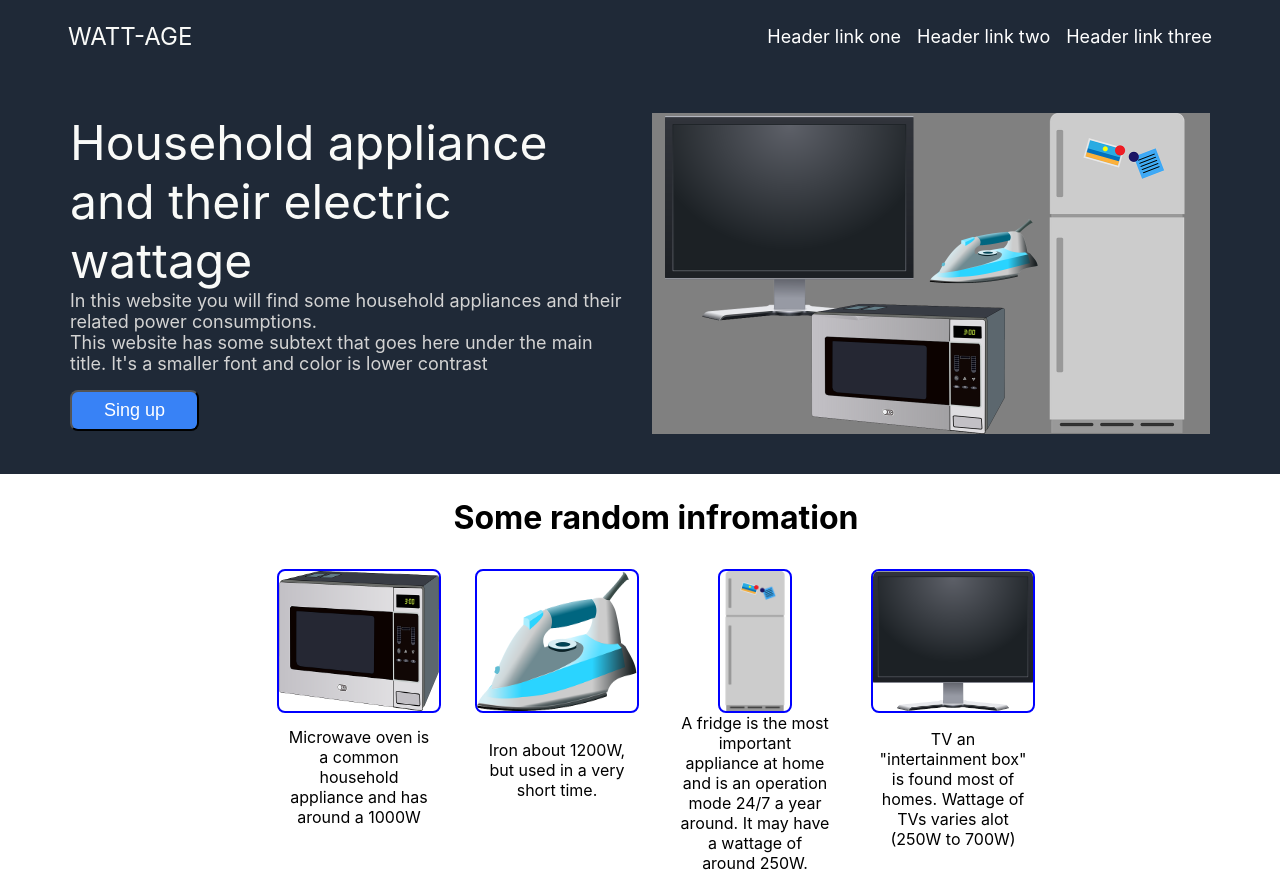
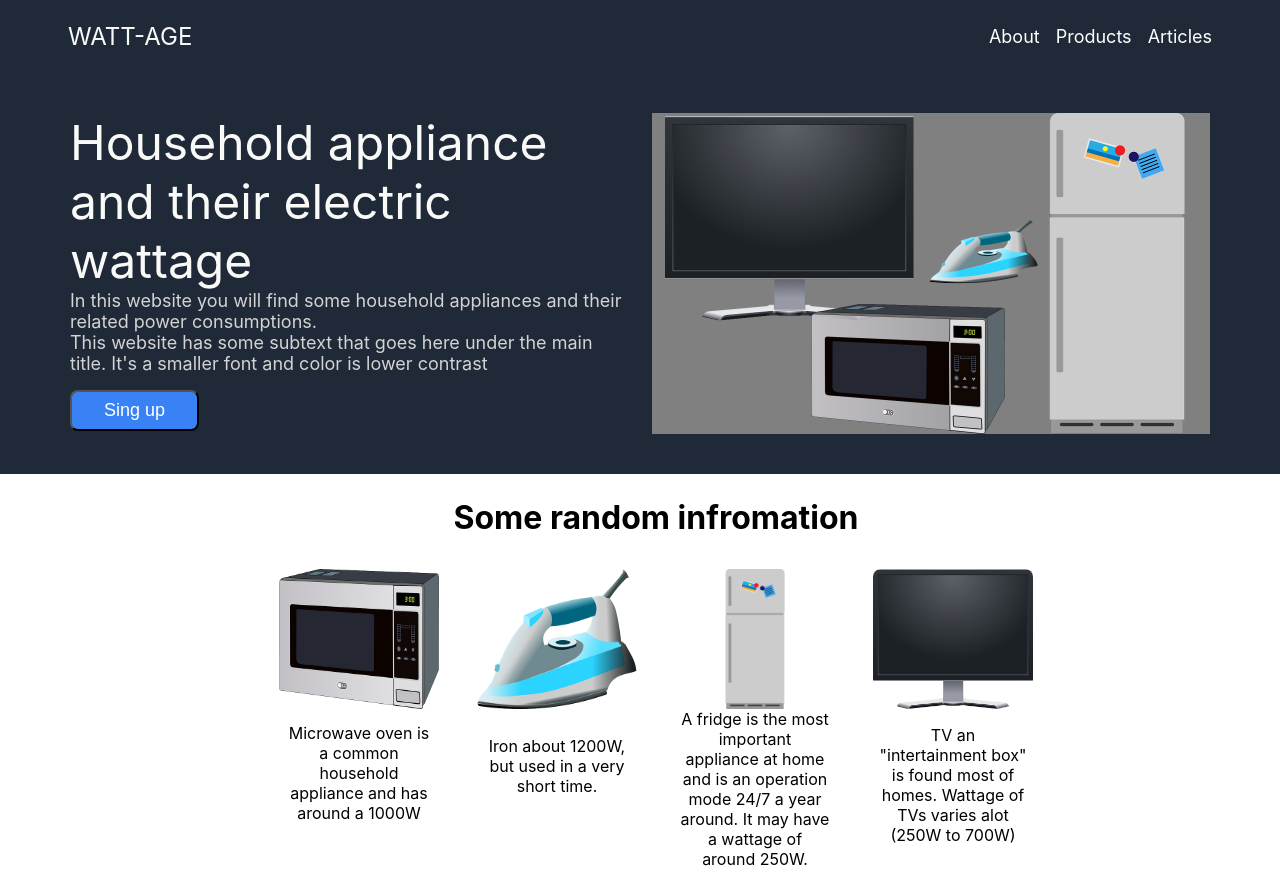
Before and after one commit to mimursal/project0, a plain HTML site: page index.html in a window 1280 px wide. Shown: the top 876 px of the page. Drawn offline with Linux system fonts and the light colour scheme; files whose address does not match are found by name.

Commit message:
Put proper heade lin names and remove image borders

```diff
--- a/index.html
+++ b/index.html
@@ -10,9 +10,9 @@
             <div class="header">
                 <div class="logo">WATT-AGE</div>
                 <ul>
-                    <li><a href="header_ling_one.html">Header link one</a></li>
-                    <li><a href="header_ling_two.html">Header link two</a></li>
-                    <li><a href="header_ling_three.html">Header link three</a></li>
+                    <li><a href="header_ling_one.html">About</a></li>
+                    <li><a href="header_ling_two.html">Products</a></li>
+                    <li><a href="header_ling_three.html">Articles</a></li>
                 </ul>
             </div>
             <div class="main">
--- a/style.css
+++ b/style.css
@@ -98,7 +98,6 @@ figure img {
     max-width: 160px;
     height: auto;
     width: auto;
-    border: 2px solid blue;
     border-radius: 8px;
 }
 figure figcaption {
```
